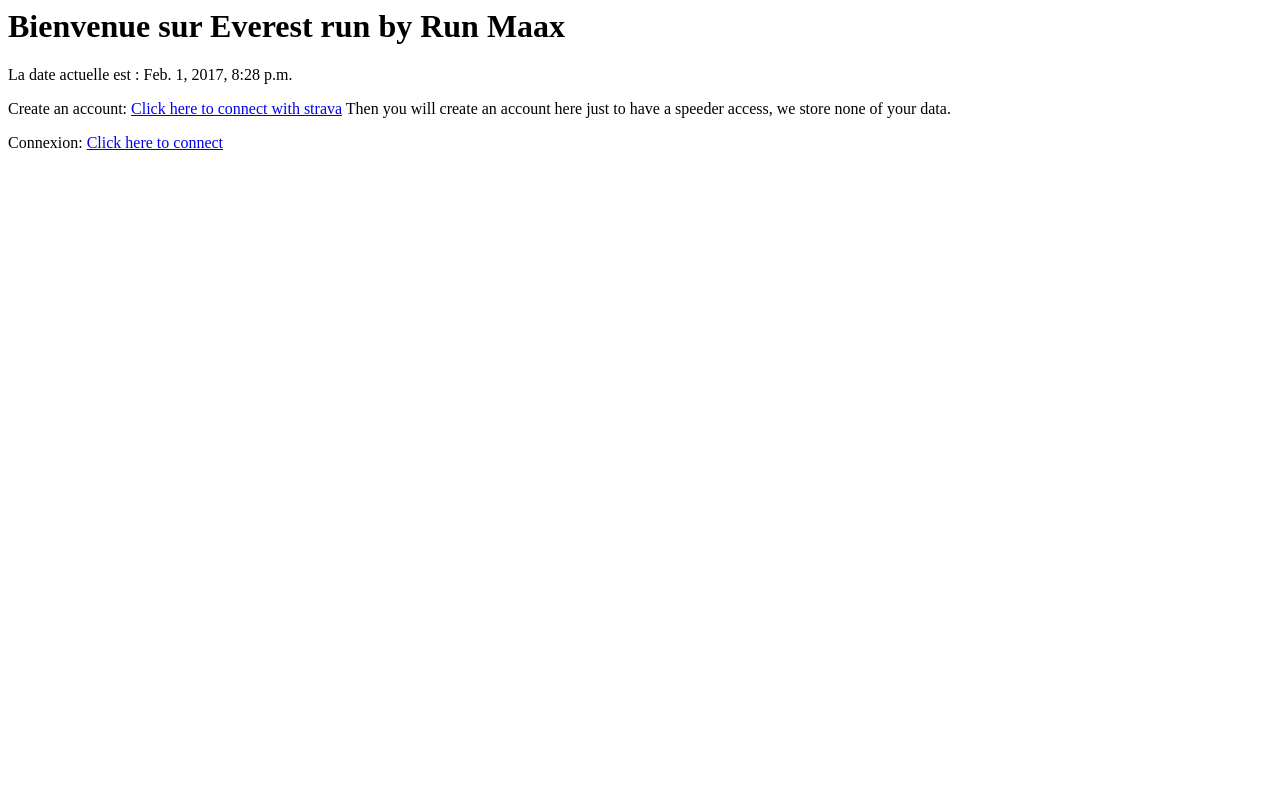
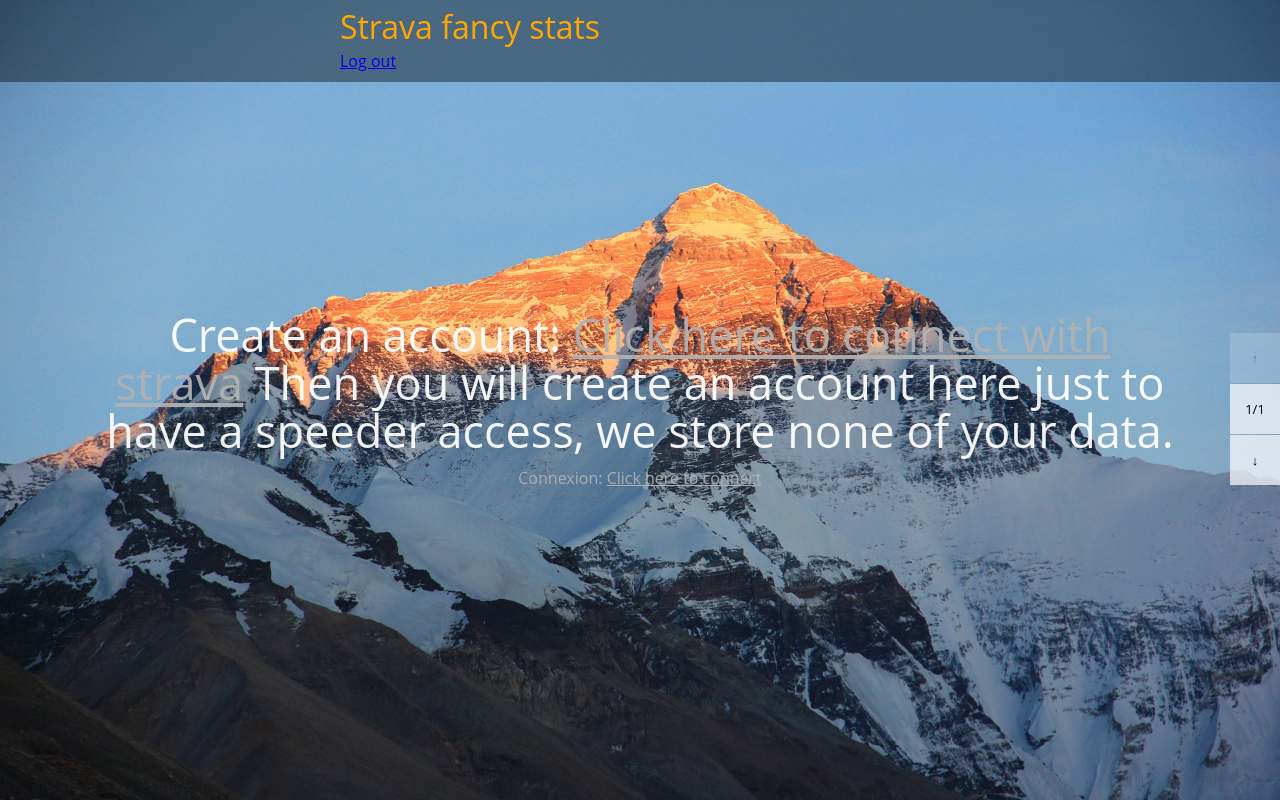
Before and after one commit to maximemhd/Maaxstats, a Django app: page /everest_run/ in a window 1280 px wide. Run offline with Django 3.2, Linux system fonts and the light colour scheme; parts of the project's set-up code (start-up, migrations or seed data) failed here and were passed over; some libraries are stand-ins or nearby versions.

Commit message:
update_views

```diff
--- a/strava_app/everest_run/templates/auth.html
+++ b/strava_app/everest_run/templates/auth.html
@@ -4,7 +4,7 @@
 
 <h1>Create account</h1>
 {% if error %}
-<p><strong>Utilisateur inconnu ou mauvais de mot de passe.</strong></p>
+<p><strong>Error</strong></p>
 {% endif %}
 
 {% if user.is_authenticated %}
--- a/strava_app/everest_run/templates/index.html
+++ b/strava_app/everest_run/templates/index.html
@@ -1,18 +1,72 @@
-<h1>Bienvenue sur Everest run by Run Maax</h1>
+{% load static %}
+  <!DOCTYPE html>
+<!--[if gt IE 8]><!--> <html class="no-js"> <!--<![endif]-->
+  <head>
 
-<p>La date actuelle est : {{ date }}</p>
+      <meta charset="utf-8">
+      <meta http-equiv="X-UA-Compatible" content="IE=edge,chrome=1">
+      <title>Fancy statistics</title>
+      <meta name="description" content="">
+      <meta name="viewport" content="width=device-width, initial-scale=1.0, maximum-scale=1.0" />
+
+      <!-- Place favicon.ico and apple-touch-icon.png in the root directory -->
+
+      <link rel="stylesheet" href="{% static "everest_run/css/normalize.css" %}">
+      <link rel="stylesheet" href="{% static "everest_run/css/main.css" %}">
+      <script src="{% static "everest_run/js/vendor/modernizr-2.7.1.min.js" %}"></script>
+      <style type="text/css">
+    body {
+      font-family: 'Open Sans', sans-serif;
+    }
+  </style>
+  </head>
+
   {% if error %}
   <p><strong>Utilisateur inconnu ou mauvais de mot de passe.</strong></p>
   {% endif %}
 
+
+  <body class="loading">
+    <header class="entry-header">
+      <div class="inner">
+        <h2 class="entry-title">Strava fancy stats</h2>
+        <a href="deconnexion">Log out</a>
+      </div>
+  </header>
+      <main>
+        <section id="slide-1" class="homeSlide">
+          <div class="bcg" data-center="background-position: 50% 0px;" data-top-bottom="background-position: 50% -100px;" data-anchor-target="#slide-1">
+            <div class="hsContainer">
+            <div class="hsContent" data-center="opacity: 1" data-106-top="opacity: 0" data-anchor-target="#slide-1 h2">
               {% if user.is_authenticated %}
-Vous êtes connecté, {{ user.username }} !
+              <h2>Vous êtes connecté, {{ user.username }} !</h2>
+              <a href="/everest_run/profile">Click here to view your stats</a>
+              <p>La date actuelle est : {{ date }}</p>
               {% else %}
-<p> Create an account:
+              <h2> Create an account:
               <a href="{{ url_strava }}">Click here to connect with strava</a>
               Then you will create an account here just to have a speeder access, we store none of your data.
-</p>
+            </h2>
               <p>
                 Connexion: <a href="connexion">Click here to connect</a>
               </p>
               {% endif %}
+
+            </div>
+            </div>
+          </div>
+      </section>
+  </main>
+
+      <script src="//ajax.googleapis.com/ajax/libs/jquery/1.9.1/jquery.min.js"></script>
+      <script>window.jQuery || document.write('<script src="{% static "js/vendor/jquery-1.9.1.min.js"%}"><\/script>')</script>
+      <script src="{%static "everest_run/js/imagesloaded.js"%}"></script>
+      <script src="{% static "everest_run/js/waypoints.min.js"%}"></script>
+      <script src="{% static "everest_run/js/skrollr.js" %}"></script>
+      <!--[if lt IE 9]>
+  <script type="text/javascript" src="js/skrollr.ie.min.js"></script>
+  <![endif]-->
+      <script src="{% static "everest_run/js/_main.js"%}"></script>
+
+  </body>
+</html>
--- a/strava_app/everest_run/urls.py
+++ b/strava_app/everest_run/urls.py
@@ -6,5 +6,6 @@ urlpatterns = [
     url(r'^$', views.index, name='index'),
     url(r'^authorization/', views.auth, name='authorization'),
     url(r'^connexion$', views.connexion, name='connexion'),
+    url(r'^deconnexion$', views.deconnexion, name='deconnexion'),
     url(r'^profile$', views.profileView, name='profile view'),
 ]
--- a/strava_app/everest_run/views.py
+++ b/strava_app/everest_run/views.py
@@ -62,9 +62,16 @@ def connexion(request):
                 print('erreur connexion')
     else:
         form = forms.ConnexionForm()
-
     return render(request, 'login.html', locals())
 
+from django.contrib.auth import logout
+from django.shortcuts import render
+from django.core.urlresolvers import reverse
+from django.shortcuts import redirect
+
+def deconnexion(request):
+    logout(request)
+    return redirect(reverse(connexion))
 
 def profileView(request):
     username = None
```
Also changed, not shown: strava_app/everest_run/templates/login.html (+63 -4 lines), strava_app/db.sqlite3, 2 other files. Lines whose indentation alone changed are shown as unchanged.
